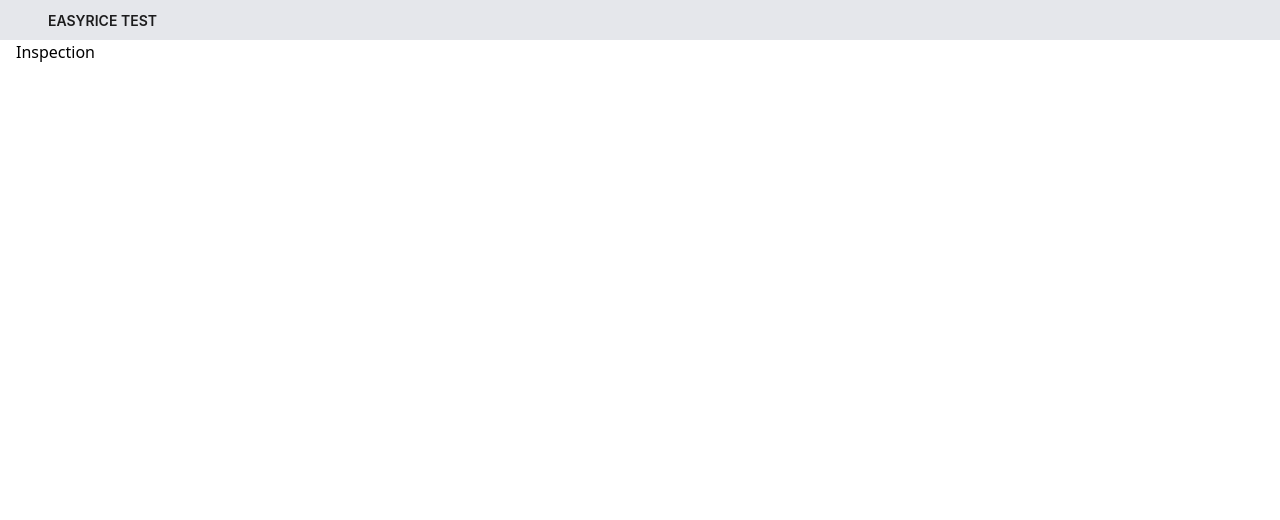
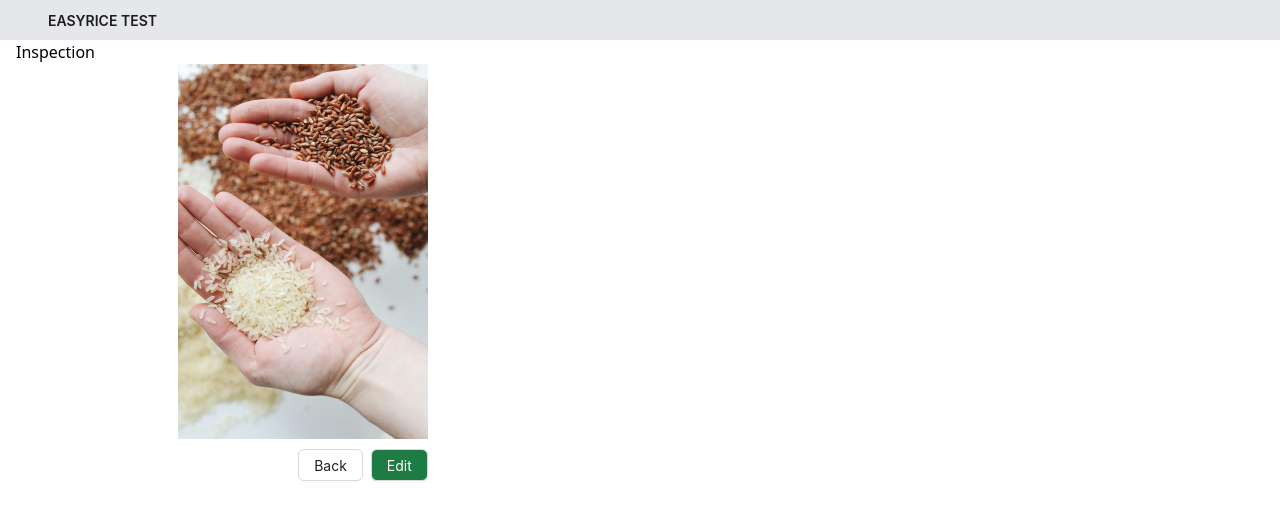
Before and after one commit to TeeThanakit/Easy-Rice, a React (Vite) app: page /history/1 in a window 1280 px wide. Shown: the top 520 px of the page. Built offline with nearby package versions, Linux system fonts and the light colour scheme.

Commit message:
feat: init view history

```diff
--- a/src/pages/RiceInspection/View/index.jsx
+++ b/src/pages/RiceInspection/View/index.jsx
@@ -1,11 +1,24 @@
 import { useParams } from "react-router-dom"
-import { Button, Form, Input, Flex } from "antd"
+import { Button, Form, Input, Flex, Image } from "antd"
+import { Row, Col } from "antd"
 
 export default function RiceInspectionViewById() {
 	const [form] = Form.useForm()
+	const { id } = useParams()
 	return (
 		<>
 			<h1>Inspection</h1>
+			<Flex>
+				<Flex vertical={true} style={{ width: "33%" }}>
+					<Flex justify="flex-end">
+						<Image width={250} src="../public/riceImage.jpg" />
+					</Flex>
+					<Flex justify="flex-end" gap="small" style={{ marginTop: "10px" }}>
+						<Button>Back</Button>
+						<Button className="bg-primary text-white">Edit</Button>
+					</Flex>
+				</Flex>
+			</Flex>
 		</>
 	)
 }
--- a/src/pages/RiceInspection/columns.jsx
+++ b/src/pages/RiceInspection/columns.jsx
@@ -5,7 +5,7 @@ const EditButton = ({ id }) => {
 	const navigate = useNavigate()
 	return (
 		<Button type="second" onClick={() => navigate(`/history/${id}`)}>
-			Edit
+			View
 		</Button>
 	)
 }
```
Also changed, not shown: public/riceImage.jpg (added).
